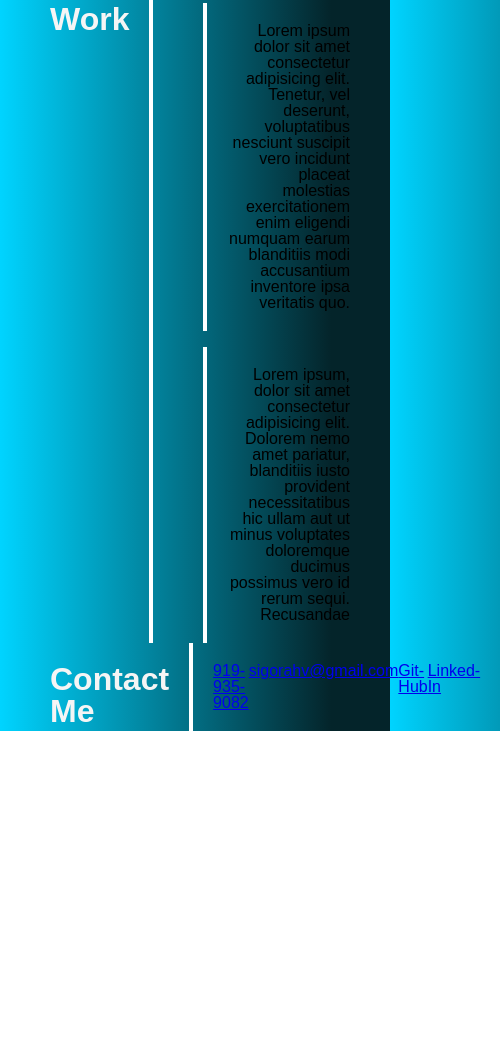
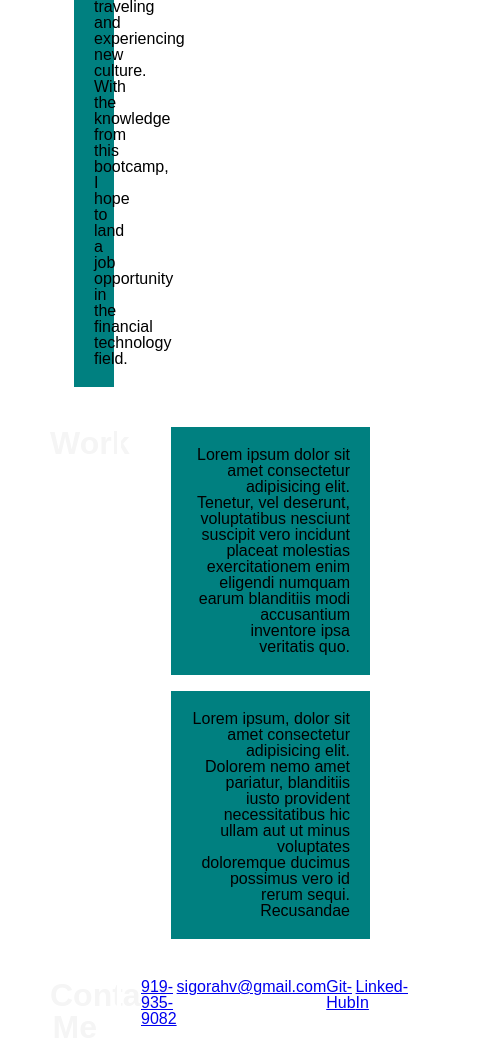
Before and after one commit to UNCValladaresHamlet/Portfolio_HV, a plain HTML site: page index.html in a window 390 px wide. Shown: the part 709-1756 px from the top of the page, 500 px wide, since content can reach past the window. Before the commit the page ends 1440 px from the top, so only its background shows below. Drawn offline with Linux system fonts and the light colour scheme.

Commit message:
new changes to css files

```diff
--- a/assets/css/style.css
+++ b/assets/css/style.css
@@ -41,40 +41,44 @@ body{
     justify-content: space-between;
     border-left: white solid 4px;
     padding: 20px 20px 0 50px;
+    }
 
-}
-
-.sidebar {
+.sidebar  {
     padding: 20px 20px 0 50px;
-
+    width: 30%;
 }
 
 .sidebar h2{
     font-weight: bolder;
     font-size: 2em;
-    justify-content: space-evenly;
     color:whitesmoke;
+    text-align: right;
 }
 
 .main-content {
     display: flex;
+    margin: 20px 0;
 
 }
 
 .main-content p{
     text-align:right;
-    border-left: white solid 4px;
     padding: 20px;
+    background-color:teal;
+}
+
+.right-side {
+    width: 70%;
 }
 
 #contact-info {
-    border-left: white solid 4px;
     padding: 20px;
 }
 
 #contact-info ul{
     display:flex;
-    align-content: center;
+    flex-direction:row;
+    justify-content:space-evenly;
 
 }
 
@@ -90,6 +94,8 @@ body{
 /* a:visited{color:red; */
 /* } */
 
-@media screen and (max-width: 600px) {
-    display:inline-block
+@media screen and (max-width: 700px) {
+    body {
+        background: none;
     }
+}
```
